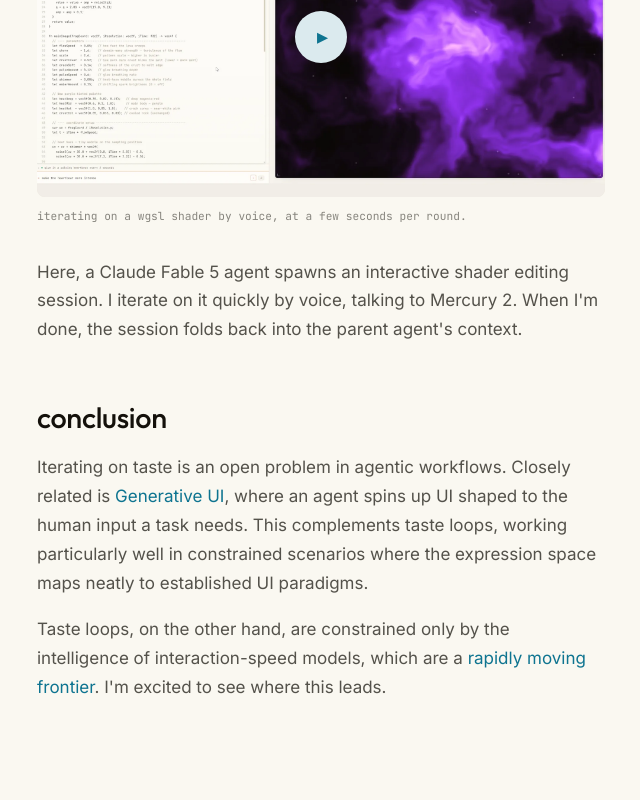
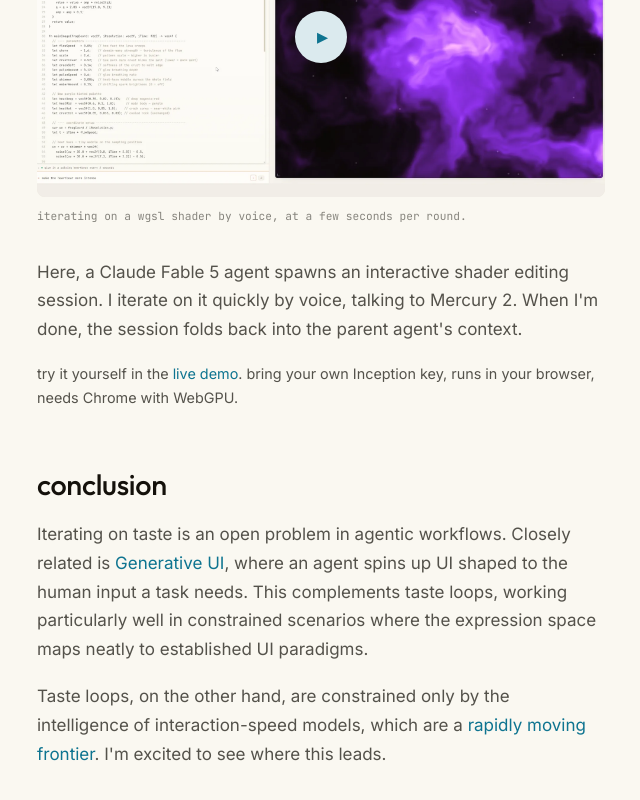
Before and after one commit to dylanebert/taste-loops, a Svelte app: page / in a window 1280 px wide. Shown: the part 2303-3103 px from the top of the page, without its empty margins (319-959 px from the left). Built offline with nearby package versions, Linux system fonts and the light colour scheme.

Commit message:
demo: link the live demo from the taste loops section

```diff
--- a/src/App.svelte
+++ b/src/App.svelte
@@ -113,6 +113,10 @@
       Here, a Claude Fable 5 agent spawns an interactive shader editing
       session. I iterate on it quickly by voice, talking to Mercury 2. When
       I'm done, the session folds back into the parent agent's context.
+    </p>
+    <p class="aside">
+      try it yourself in the <a href="/taste-loops/demo/">live demo</a>. bring
+      your own Inception key, runs in your browser, needs Chrome with WebGPU.
     </p>
   </section>
 
```
